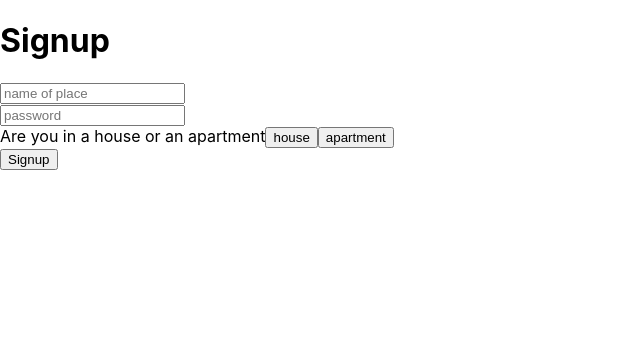
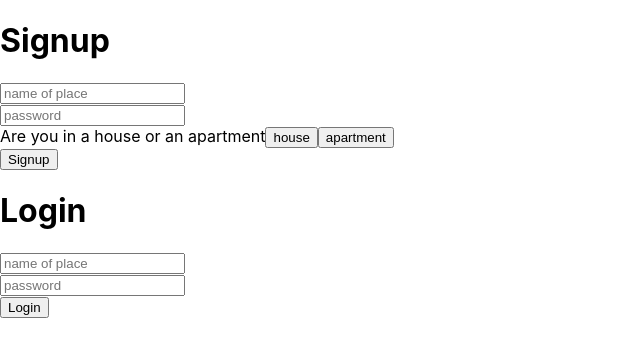
Before and after one commit to Tristanoshier/roommateApp-client, a React (Create React App) app: page / in a window 1280 px wide. Shown: the top 356 px of the page, without its empty margins (0-640 px from the left). Built offline with nearby package versions, Linux system fonts and the light colour scheme.

Commit message:
login finsihed

```diff
--- a/src/components/auth/AuthDisplay.tsx
+++ b/src/components/auth/AuthDisplay.tsx
@@ -1,5 +1,6 @@
 import React from 'react'
 import { Signup } from './signup/Signup'
+import { Login } from './login/Login'
 
 type Props = {
     updateToken: (newToken: string) => void;
@@ -8,7 +9,8 @@ type Props = {
 export const AuthDisplay = (props: Props) => {
     return (
         <div>
-            <Signup updateToken={props.updateToken}/>
+            <Signup updateToken={props.updateToken} />
+            <Login updateToken={props.updateToken} />
         </div>
     )
 }
--- a/src/components/auth/login/Login.tsx
+++ b/src/components/auth/login/Login.tsx
@@ -1,33 +1,22 @@
 import React, { useState } from 'react'
 import { LoginDisplay } from './LoginDisplay';
+import axios from 'axios';
 import APIURL from '../../../helpers/environment';
 
 
 type Props = {
-    isLogin: boolean,
     updateToken: (newToken: string) => void;
-    isLoginHandler: () => void
 }
 
 export const Login = (props: Props) => {
     const [name, setName] = useState('');
     const [password, setPassword] = useState('');
-    const [isHouse, setIsHouse] = useState(false);
 
     let handleSubmit = (event: any) => {
         event.preventDefault();
-        fetch(`${APIURL}/placeofliving/login`, {
-            method: 'POST',
-            body: JSON.stringify({ name: name, password: password, isHouse: isHouse })
-        }).then(response => props.updateToken(response.data.sessionToken));
-    }
-
-    let house = () => {
-        setIsHouse(true);
-    }
-
-    let apartment = () => {
-        setIsHouse(false);
+        axios.post(`${APIURL}/placeofliving/login`, {
+            name: name, password: password
+        }).then(response => props.updateToken(response.data.sessionToken))
     }
 
     return (
@@ -38,10 +27,6 @@ export const Login = (props: Props) => {
                 setName={setName}
                 password={password}
                 setPassword={setPassword}
-                isHouse={isHouse}
-                setIsHouse={setIsHouse}
-                house={house}
-                apartment={apartment}
             />
         </div>
     )
--- a/src/components/auth/login/LoginDisplay.tsx
+++ b/src/components/auth/login/LoginDisplay.tsx
@@ -7,10 +7,6 @@ type Props = {
     setName: Dispatch<SetStateAction<string>>;
     password: string;
     setPassword: Dispatch<SetStateAction<string>>;
-    isHouse: boolean;
-    setIsHouse: Dispatch<SetStateAction<boolean>>;
-    house: () => void;
-    apartment: () => void;
 }
 
 export const LoginDisplay = (props: Props) => {
@@ -22,10 +18,6 @@ export const LoginDisplay = (props: Props) => {
                 <br />
                 <input onChange={e => props.setPassword(e.target.value)} type="password" value={props.password} placeholder="password"></input>
                 <br />
-                <label>Are you in a house or an apartment</label>
-                <button type="button" onClick={props.house}>house</button>
-                <button type="button" onClick={props.apartment}>apartment</button>
-                <br />
                 <button type="submit">Login</button>
             </form>
         </div>
```
